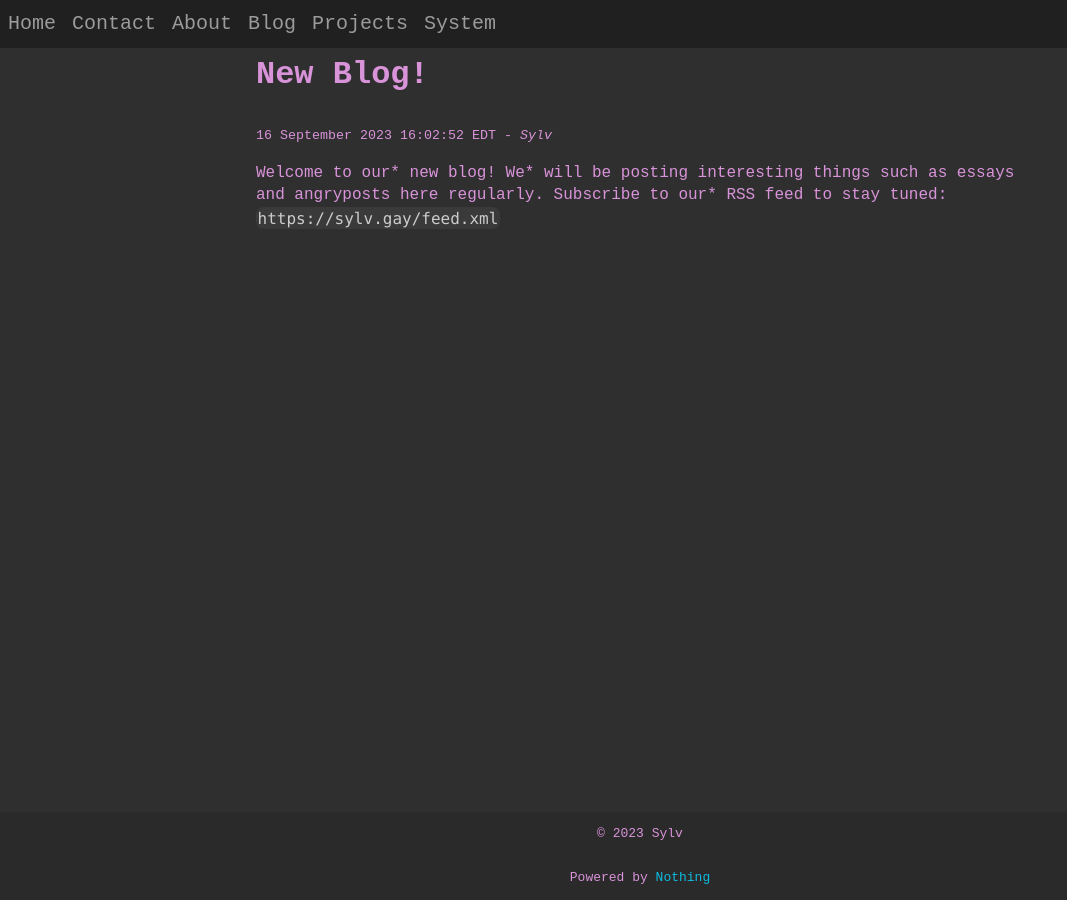
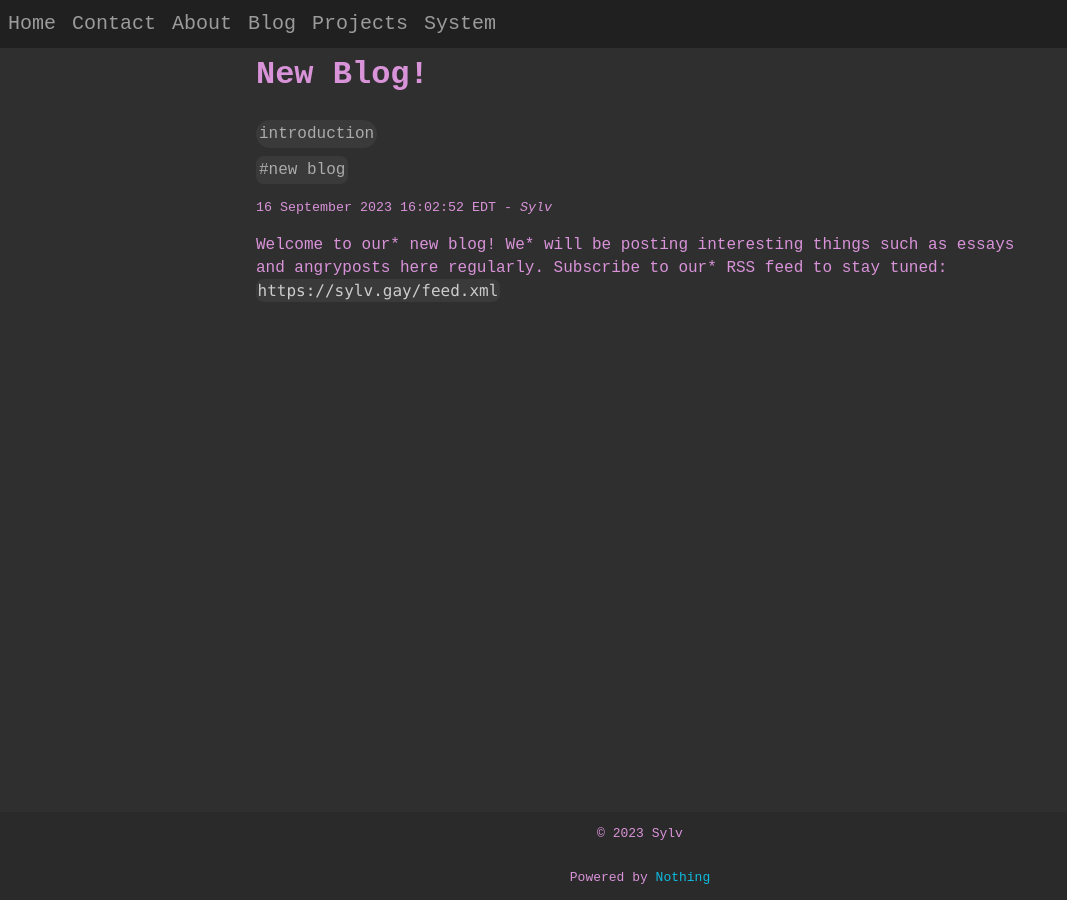
Before and after one commit to sylv256/sylv256.github.io, a Jekyll site: the page built from _posts/2023-09-16-new-blog!.md, in a window 1280 px wide. Shown: the whole page, without its empty margins (0-1067 px from the left). Built offline with Jekyll 4.4.1, drawn with Linux system fonts in a browser that asks for light colours; our own code applies the rules of GitHub Pages for plain Markdown files.

Commit message:
display tags and categories

```diff
--- a/_includes/post_list.html
+++ b/_includes/post_list.html
@@ -15,6 +15,7 @@
 		{%- for post in paginator.posts limit: include.limit -%}
 			<div class="post">
 				<h2><a href="{{ post.url | relative_url }}">{{ post.title | smartify }}</a></h2>
+				{%- include tags-categories.html -%}
 				<h3>{{- post.date | date: site.theme_config.date_format -}}</h3>
 				<h4><i>{{ post.author | smartify }}</i> - {{ post.description | smartify }}</h4>
 				<p>{{ post.excerpt | smartify }}</p>
--- /dev/null
+++ b/_includes/tags-categories.html
@@ -0,0 +1,10 @@
+<div class="post-categories">
+	{%- for category in post.categories -%}
+		<span>{{ category }}</span>
+	{%- endfor -%}
+</div>
+<div class="post-tags">
+	{%- for tag in post.tags -%}
+		<span>#{{ tag }}</span>
+	{%- endfor -%}
+</div>
--- a/_layouts/post.html
+++ b/_layouts/post.html
@@ -3,6 +3,8 @@ layout: default
 ---
 
 <h1>{{ page.title | smartify }}</h1>
+{%- assign post = page -%}
+{%- include tags-categories.html -%}
 <sub>{{ page.date | date: site.theme_config.date_format }} - <i>{{ page.author | smartify }}</i></sub>
 
 {{ content | smartify }}
--- a/assets/css/style.css
+++ b/assets/css/style.css
@@ -18,6 +18,7 @@
 
 	--code-bg: #3A3A3A;
 	--code-color: #ccc;
+	--alt-code-color: #ababab;
 
 	--nav-bg: #202020;
 	--nav-link: #9b9b9b;
@@ -394,6 +395,36 @@ pre {
 
 /* ********** */
 
+/* blog posts page */
+
+.post-tags, .post-categories {
+	display: flex;
+	flex-direction: row;
+	flex-wrap: wrap;
+	margin-bottom: 4px;
+}
+
+.post-tags>span, .post-categories>span {
+	/*spacing*/
+	margin-bottom: 4px;
+	margin-right: 0.5em;
+
+	/*styling inside padding*/
+	background-color: var(--code-bg);
+	color: var(--alt-code-color);
+	padding: 3px;
+}
+
+.post-tags>span {
+	border-radius: 8px;
+}
+
+.post-categories>span {
+	border-radius: 16px
+}
+
+/* *************** */
+
 
 /* main shit */
 
```
